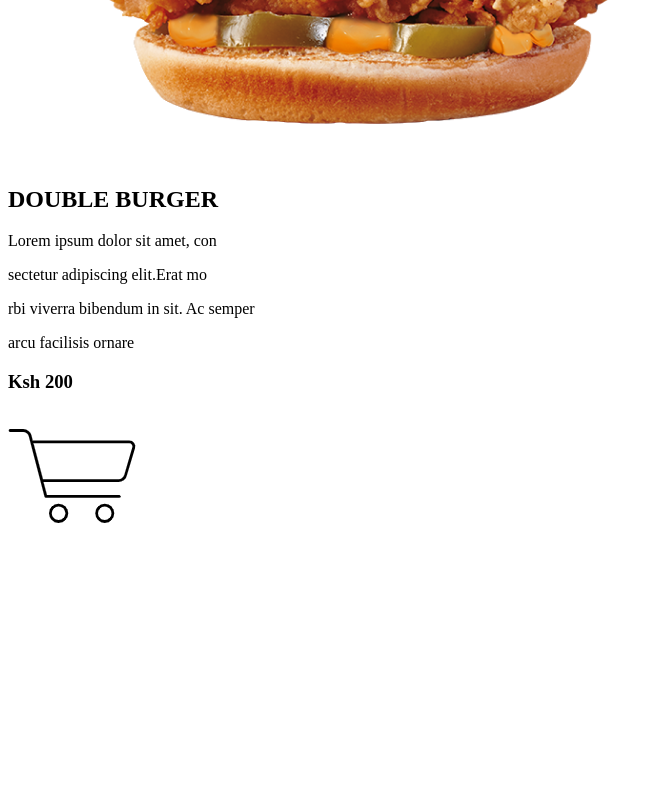
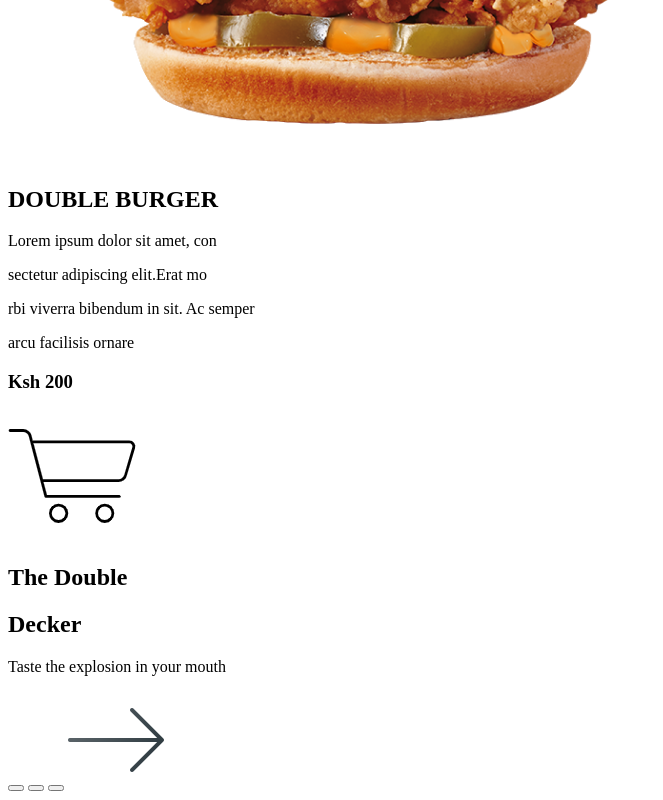
Before and after one commit to Nyanjuimarvin/The-Burger-Palace-2, a plain HTML site: page index.html in a window 1280 px wide. Shown: the part 7679-8479 px from the top of the page, without its empty margins (0-663 px from the left). Before the commit the page ends 8231 px from the top, so only its background shows below. Drawn offline with Linux system fonts and the light colour scheme.

Commit message:
Add burger ad section

```diff
--- a/index.html
+++ b/index.html
@@ -177,5 +177,22 @@
 
     </main>
 
+    <div class="double-decker">
+
+        <h2>The Double</h2>
+        <h2 id="Decker">Decker</h2>
+        <p>Taste the explosion in your mouth</p>
+
+    </div>
+
+    <div class="buttons">
+
+        <button></button>
+        <button></button>
+        <button></button>
+        <img src="images/icons8-arrow-96.png" alt="Arrow png">
+
+    </div>
+
 </body>
 </html>
```
